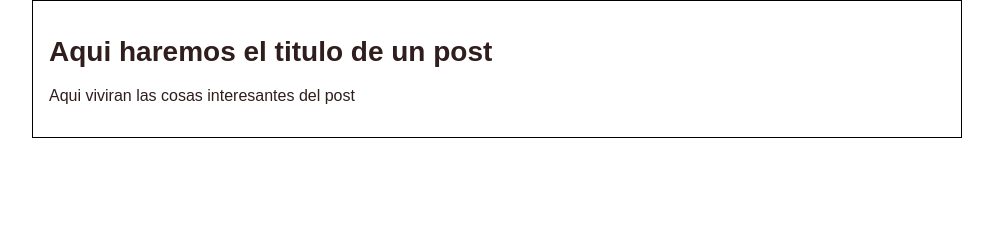
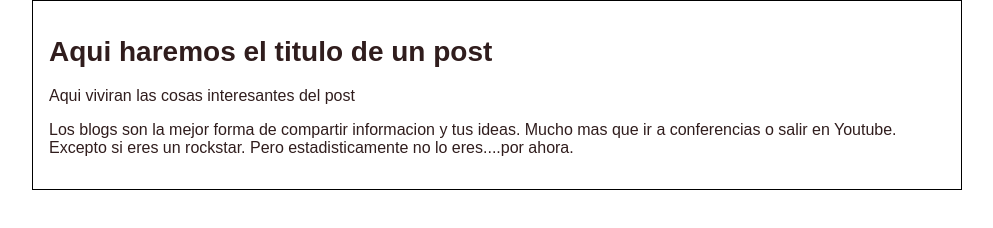
Before and after one commit to melarye/hyperblog, a plain HTML site: page index.html in a window 1280 px wide. Shown: the whole page, without its empty margins (143-1136 px from the left). Drawn offline with Linux system fonts and the light colour scheme.

Commit message:
Agregamos contenido adicional

```diff
--- a/index.html
+++ b/index.html
@@ -12,6 +12,10 @@
         <div id="post">
             <h1>Aqui haremos el titulo de  un post</h1>
             <p>Aqui viviran las cosas interesantes del post</p>
+            <p>Los blogs son la mejor forma de compartir informacion y tus ideas.
+                Mucho mas que ir a conferencias o salir en Youtube. Excepto si eres un rockstar. Pero estadisticamente no lo eres....por ahora.
+
+            </p>
         </div>
 
     </div>
```
